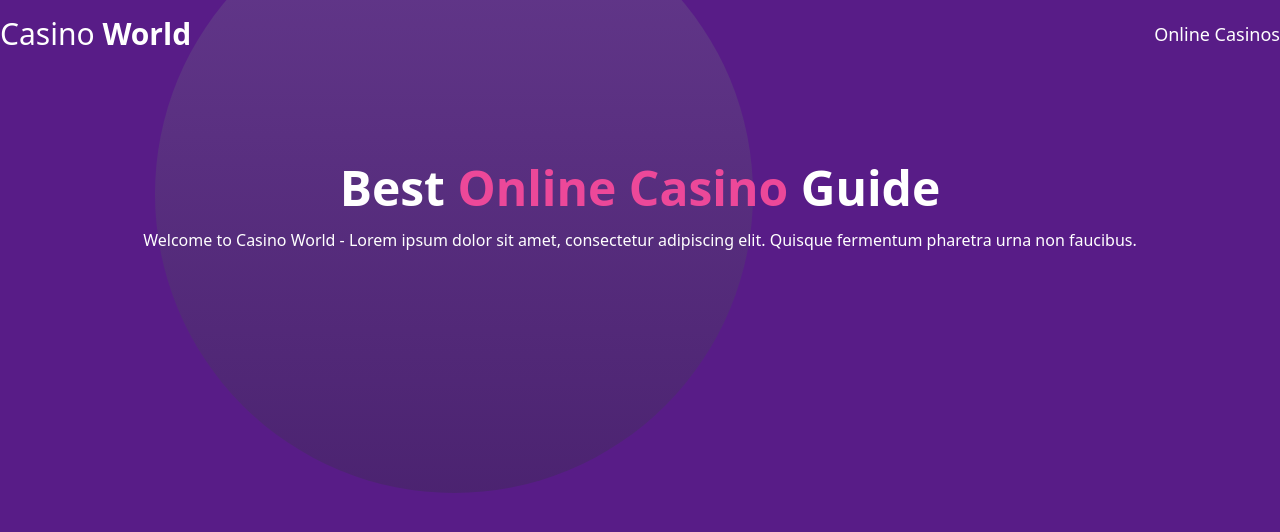
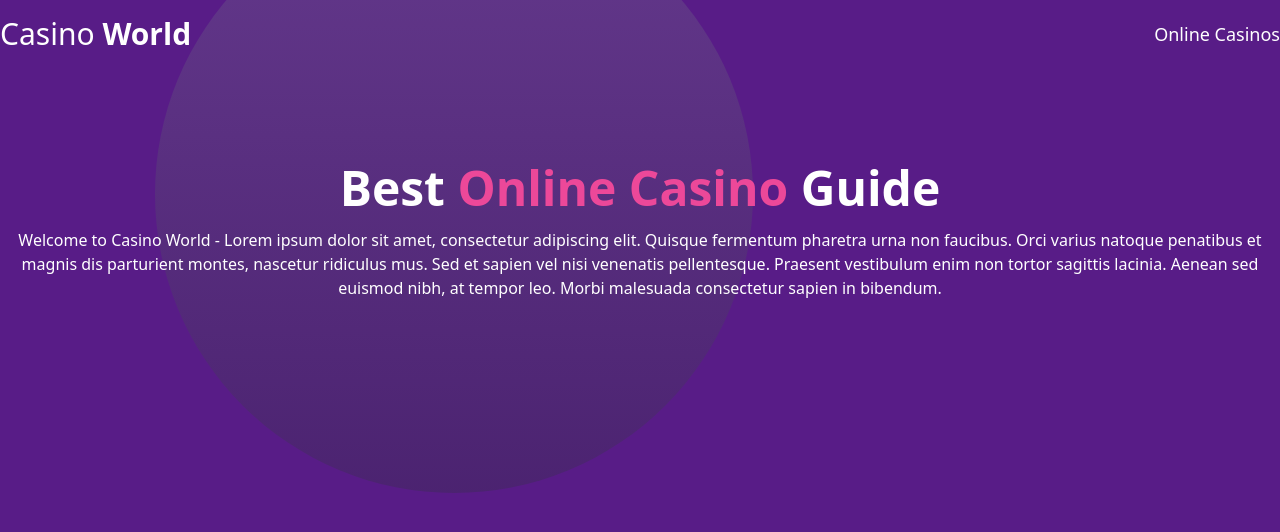
Before and after one commit to fkon123/CasinoWorldProject, a WordPress theme: template src/themes/casino-world/index.php in a window 1280 px wide. Shown: the top 532 px of the page. Run offline with PHP 8.4 and a stand-in for WordPress, Linux system fonts and the light colour scheme; the site name, menu and one post (Sample post) are stand-ins, and other content is empty; style sheets or scripts are compiled from the project's sources.

Commit message:
add images

```diff
--- a/src/themes/casino-world/index.php
+++ b/src/themes/casino-world/index.php
@@ -11,7 +11,7 @@
         <div class="py-12 relative z-10">
             <div class="container mx-auto text-center">
                 <h2 class="text-5xl font-bold">Best <span class="text-pink-500">Online Casino</span> Guide</h2>
-                <p class="mt-4">Welcome to Casino World - Lorem ipsum dolor sit amet, consectetur adipiscing elit. Quisque fermentum pharetra urna non faucibus.</p>
+                <p class="mt-4">Welcome to Casino World - Lorem ipsum dolor sit amet, consectetur adipiscing elit. Quisque fermentum pharetra urna non faucibus. Orci varius natoque penatibus et magnis dis parturient montes, nascetur ridiculus mus. Sed et sapien vel nisi venenatis pellentesque. Praesent vestibulum enim non tortor sagittis lacinia. Aenean sed euismod nibh, at tempor leo. Morbi malesuada consectetur sapien in bibendum.</p>
             </div>
         </div>
 
```
Also changed, not shown: src/themes/casino-world/images/Arrow/Arrow.png (added), src/themes/casino-world/images/Arrow/Arrow@2x.png (added), src/themes/casino-world/images/Betano Casino/Betano Casino.png (added), src/themes/casino-world/images/Betano Casino/Betano Casino@2x.png (added), src/themes/casino-world/images/GreatOffer/GreatOffer.png (added), src/themes/casino-world/images/GreatOffer/GreatOffer@2x.png (added), src/themes/casino-world/images/Poaddypower Logo/Poaddypower Logo.png (added), src/themes/casino-world/images/Poaddypower Logo/Poaddypower Logo@2x.png (added), src/themes/casino-world/images/Star/Star.png (added), src/themes/casino-world/images/Star/Star@2x.png (added), src/themes/casino-world/images/Unibet Logo/Unibet Logo.png (added), src/themes/casino-world/images/Unibet Logo/Unibet Logo@2x.png (added).
